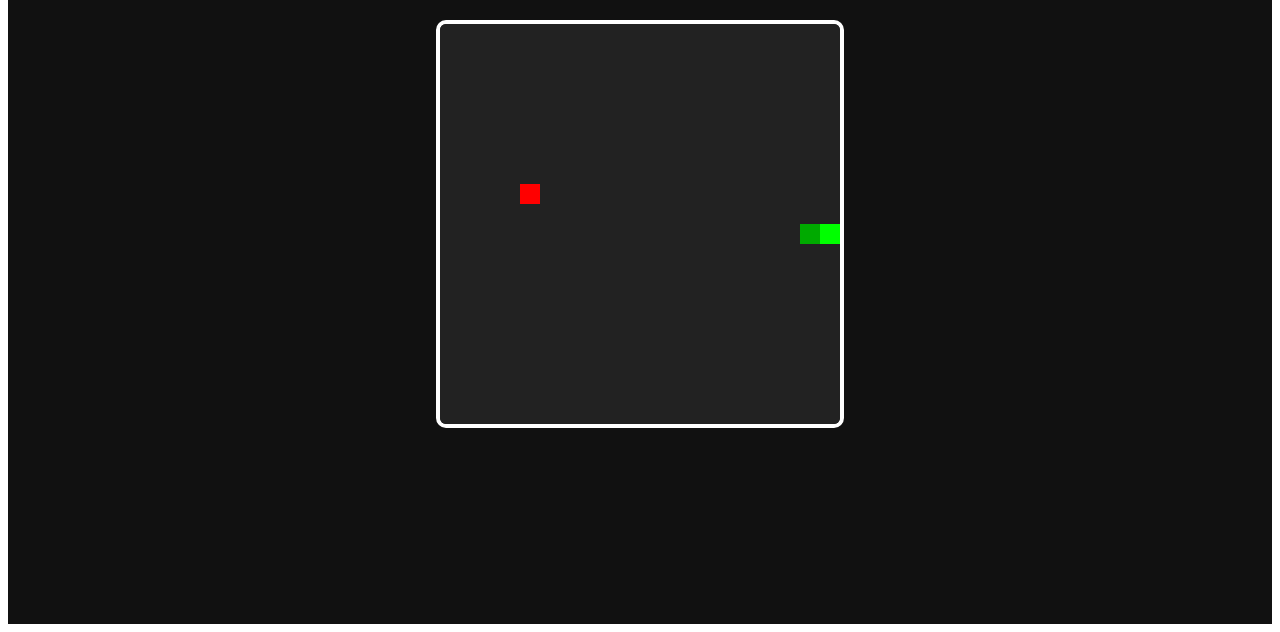
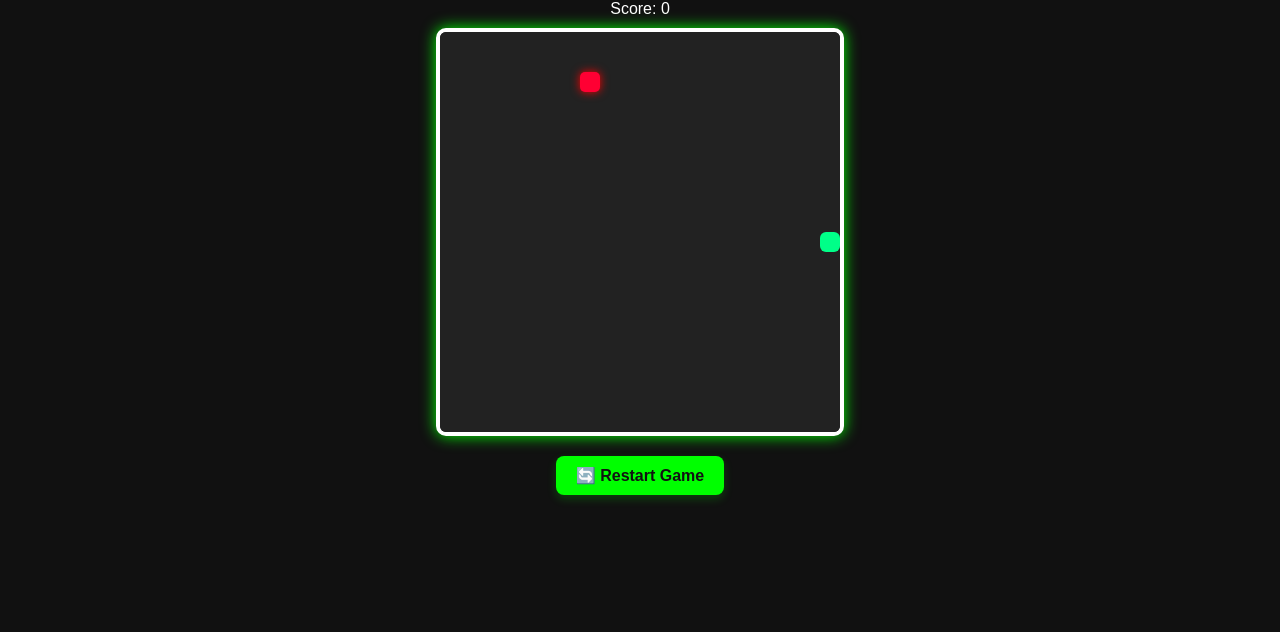
Before and after one commit to vi5halsingh/Hackathon, a plain HTML site: page index.html in a window 1280 px wide. Shown: the part 184-816 px from the top of the page. Drawn offline with Linux system fonts and the light colour scheme.

Commit message:
add refresh button or score card

```diff
--- a/index.html
+++ b/index.html
@@ -1,32 +1,57 @@
 <!DOCTYPE html>
 <html lang="en">
 <head>
-    <meta charset="UTF-8">
-    <meta name="viewport" content="width=device-width, initial-scale=1.0">
-    <title>Hackathon project</title>
-    <link rel="stylesheet" href="style.css">
+  <meta charset="UTF-8" />
+  <meta name="viewport" content="width=device-width, initial-scale=1.0"/>
+  <title>Hackathon Project - Snake Game</title>
 </head>
-<body>
-    <div style="margin:0; background:#111; display:flex; justify-content:center; align-items:center; height:100vh; font-family:sans-serif;">
+<body style="margin:0; background:#111; font-family:sans-serif; color:#fff; display:flex; flex-direction:column; align-items:center; justify-content:center; height:100vh;">
 
-        <canvas id="game" width="400" height="400" style="background:#222; border:4px solid #fff; border-radius:10px;"></canvas>
+  <h2 style="margin-bottom:10px;">🐍 Snake Game</h2>
+  <p id="score" style="margin: 5px 0 10px;">Score: 0</p>
 
-    </div>
+  <canvas id="game" width="400" height="400" style="background:#222; border:4px solid #fff; border-radius:10px; box-shadow: 0 0 15px #0f0;"></canvas>
+
+  <button onclick="restartGame()" style="
+      margin-top: 20px;
+      padding: 10px 20px;
+      font-size: 16px;
+      background: #0f0;
+      border: none;
+      border-radius: 8px;
+      cursor: pointer;
+      color: #111;
+      font-weight: bold;
+      box-shadow: 0 4px 10px rgba(0,255,0,0.2);
+    ">
+    🔄 Restart Game
+  </button>
+
   <script>
     const canvas = document.getElementById("game");
     const ctx = canvas.getContext("2d");
+    const box = 20;
+    const canvasSize = 400;
 
-        const box = 20; // size of each grid square
-        const canvasSize = 400;
-        let snake = [{ x: 9 * box, y: 10 * box }];
-        let direction = "RIGHT";
-        let food = {
+    let snake, direction, food, score, game;
+
+    function initGame() {
+      snake = [{ x: 9 * box, y: 10 * box }];
+      direction = "RIGHT";
+      score = 0;
+      document.getElementById("score").textContent = "Score: " + score;
+      food = {
         x: Math.floor(Math.random() * (canvas.width / box)) * box,
         y: Math.floor(Math.random() * (canvas.height / box)) * box
       };
-        let score = 0;
+      if (game) clearInterval(game);
+      game = setInterval(draw, 150);
+    }
 
-        // Keyboard controls
+    function restartGame() {
+      initGame();
+    }
+
     document.addEventListener("keydown", (e) => {
       if (e.key === "ArrowLeft" && direction !== "RIGHT") direction = "LEFT";
       else if (e.key === "ArrowUp" && direction !== "DOWN") direction = "UP";
@@ -34,38 +59,54 @@
       else if (e.key === "ArrowDown" && direction !== "UP") direction = "DOWN";
     });
 
+    function drawRoundedRect(x, y, size, radius, color) {
+      ctx.fillStyle = color;
+      ctx.beginPath();
+      ctx.moveTo(x + radius, y);
+      ctx.arcTo(x + size, y, x + size, y + size, radius);
+      ctx.arcTo(x + size, y + size, x, y + size, radius);
+      ctx.arcTo(x, y + size, x, y, radius);
+      ctx.arcTo(x, y, x + size, y, radius);
+      ctx.fill();
+    }
+
     function draw() {
-          // Clear the canvas
       ctx.fillStyle = "#222";
       ctx.fillRect(0, 0, canvas.width, canvas.height);
 
       // Draw snake
       for (let i = 0; i < snake.length; i++) {
-            ctx.fillStyle = i === 0 ? "#0f0" : "#0a0";
-            ctx.fillRect(snake[i].x, snake[i].y, box, box);
+        drawRoundedRect(
+          snake[i].x,
+          snake[i].y,
+          box,
+          6,
+          i === 0 ? "#00ff88" : "#00cc66"
+        );
       }
 
       // Draw food
-          ctx.fillStyle = "#f00";
-          ctx.fillRect(food.x, food.y, box, box);
+      ctx.shadowColor = "#f00";
+      ctx.shadowBlur = 10;
+      drawRoundedRect(food.x, food.y, box, 5, "#ff0033");
+      ctx.shadowBlur = 0;
 
-          // Snake movement
+      // Move snake
       let headX = snake[0].x;
       let headY = snake[0].y;
-
       if (direction === "LEFT") headX -= box;
       if (direction === "RIGHT") headX += box;
       if (direction === "UP") headY -= box;
       if (direction === "DOWN") headY += box;
 
-          // Game over conditions
+      // Game over
       if (
         headX < 0 || headY < 0 ||
         headX >= canvasSize || headY >= canvasSize ||
         snake.some((segment, idx) => idx !== 0 && segment.x === headX && segment.y === headY)
       ) {
         clearInterval(game);
-            alert("Game Over! Your score: " + score);
+        alert("💀 Game Over! Your score: " + score);
         return;
       }
 
@@ -74,19 +115,19 @@
       // Eat food
       if (headX === food.x && headY === food.y) {
         score++;
+        document.getElementById("score").textContent = "Score: " + score;
         food = {
           x: Math.floor(Math.random() * (canvas.width / box)) * box,
           y: Math.floor(Math.random() * (canvas.height / box)) * box
         };
       } else {
-            snake.pop(); // remove tail
+        snake.pop();
       }
 
       snake.unshift(newHead);
     }
 
-        let game = setInterval(draw, 150);
+    initGame();
   </script>
-
 </body>
 </html>
```
Lines whose indentation alone changed are shown as unchanged.
